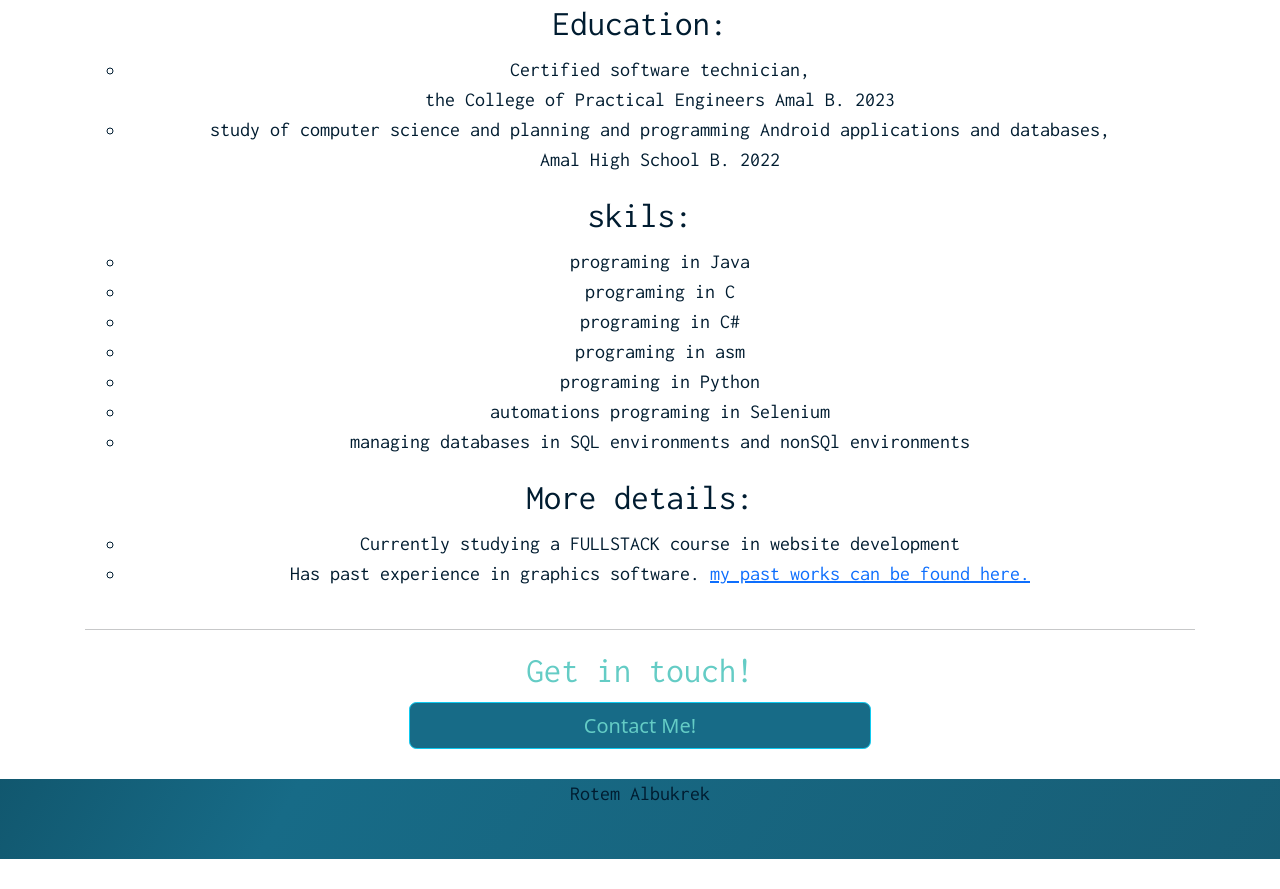
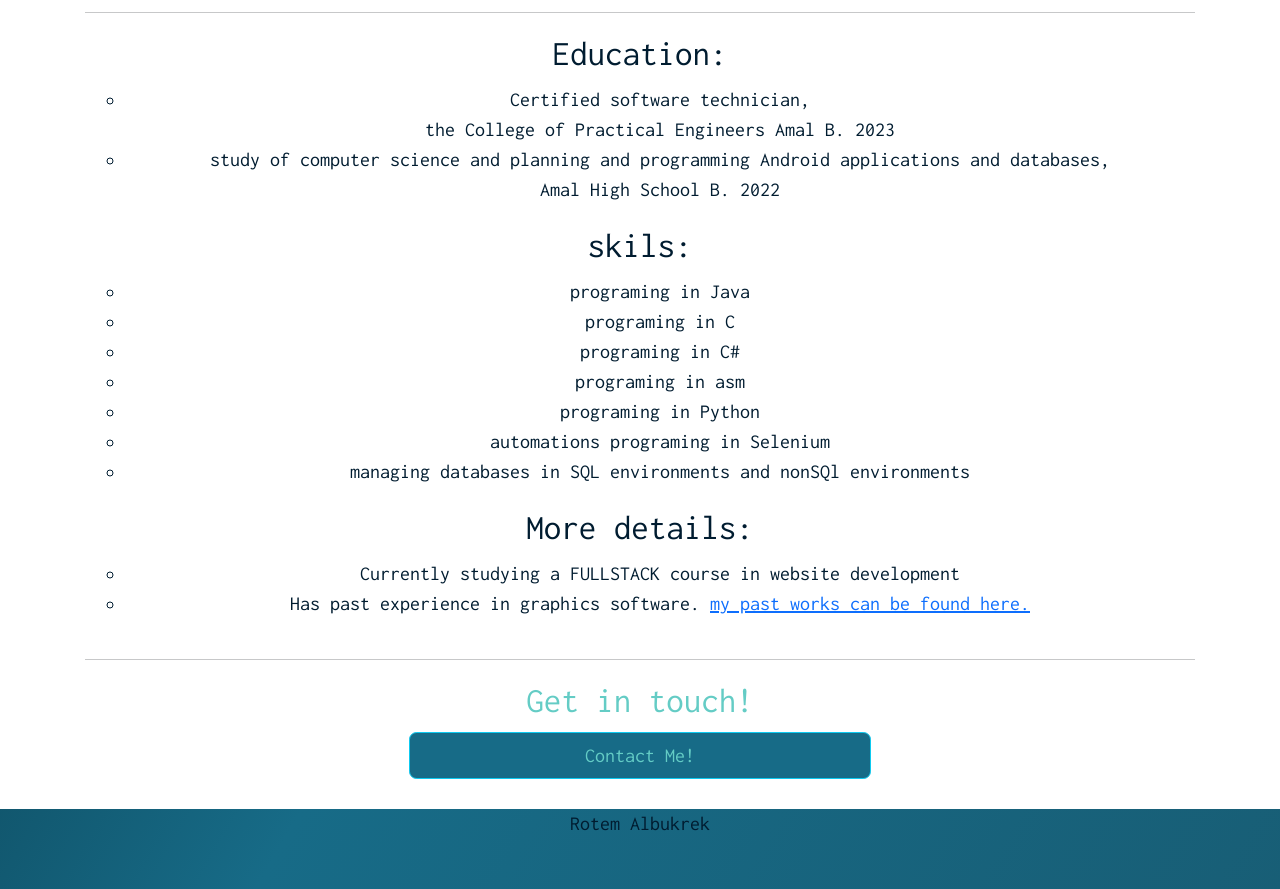
Before and after one commit to RotRotAl/resumeEn, a plain HTML site: page index.html in a window 1280 px wide. Shown: the part 1038-1927 px from the top of the page. Before the commit the page ends 1897 px from the top, so only its background shows below. Drawn offline with nearby package versions, Linux system fonts and the light colour scheme; a web font is replaced by a local one.

Commit message:
Add files via upload

```diff
--- a/index.html
+++ b/index.html
@@ -23,7 +23,7 @@
                 <div class=" flex-column top-container d-flex justify-content-center align-middle container" >
                     <h1 class="title-text">I'm Rotem</h1>
                     <h2 class="title-text">a programmer</h2>
-                    <img class="col-7 col-md-4 align-self-center" alt="a programmer" src="./assets/images/logo.png" />
+                    <img class="mb-4 col-7 col-md-4 align-self-center" alt="a programmer" src="./assets/images/logo.png" />
                 </div>
             </header>
         </section>
--- a/style.css
+++ b/style.css
@@ -30,7 +30,7 @@ h1{
     text-align: center;
     color:#001C30;
 }
-p,ul,h2,h3,h4,h5{
+p,ul,h2,h3,h4,h5,button{
     font-family: 'Inconsolata', monospace;
     text-align: center;
     color:#001C30;
@@ -46,6 +46,8 @@ ul{
 
 }
 #contact-me{
+    text-align: center;
+    font-family: 'Inconsolata', monospace;
     color: #64CCC5;
     background-color: #176B87;
 }
```
